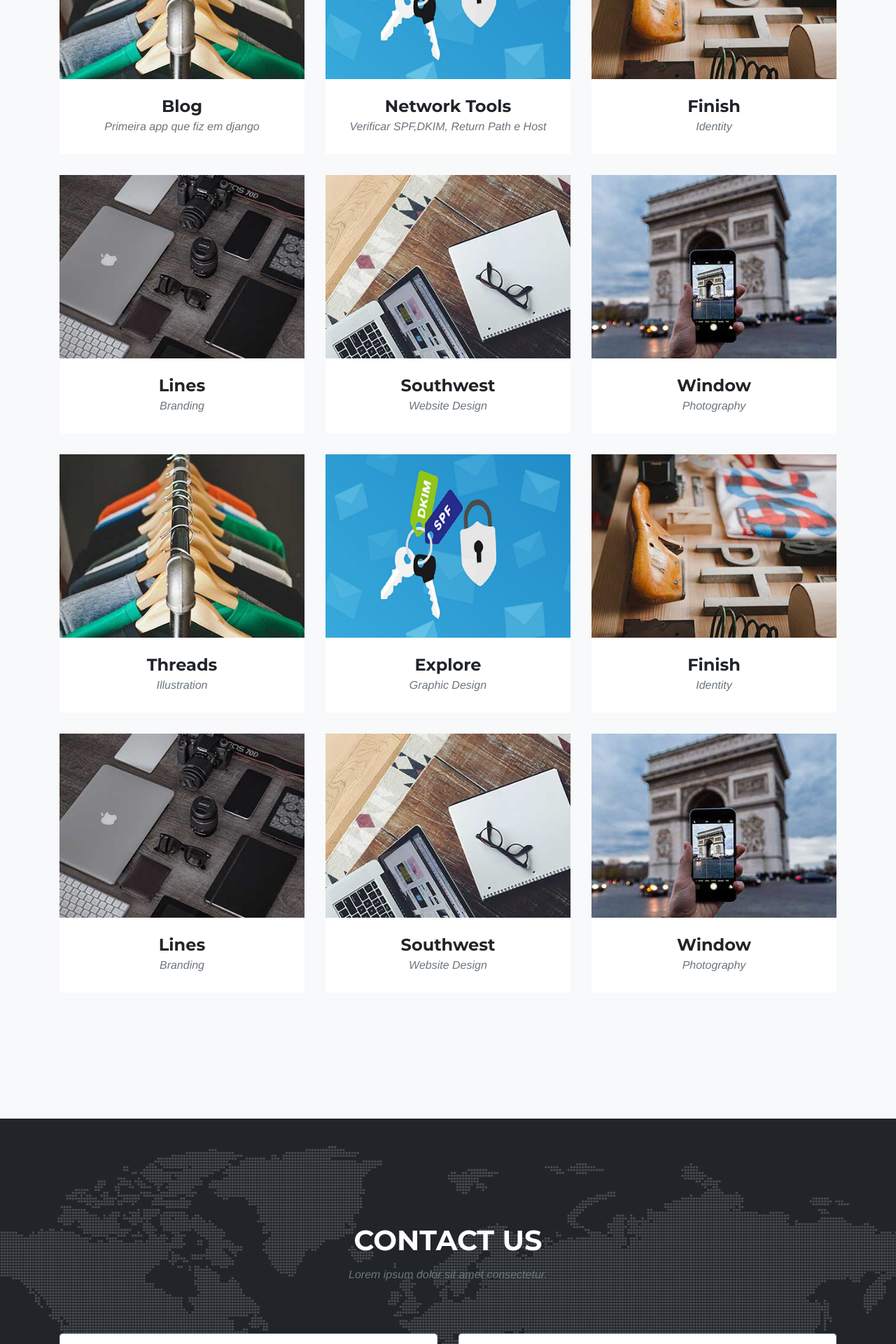
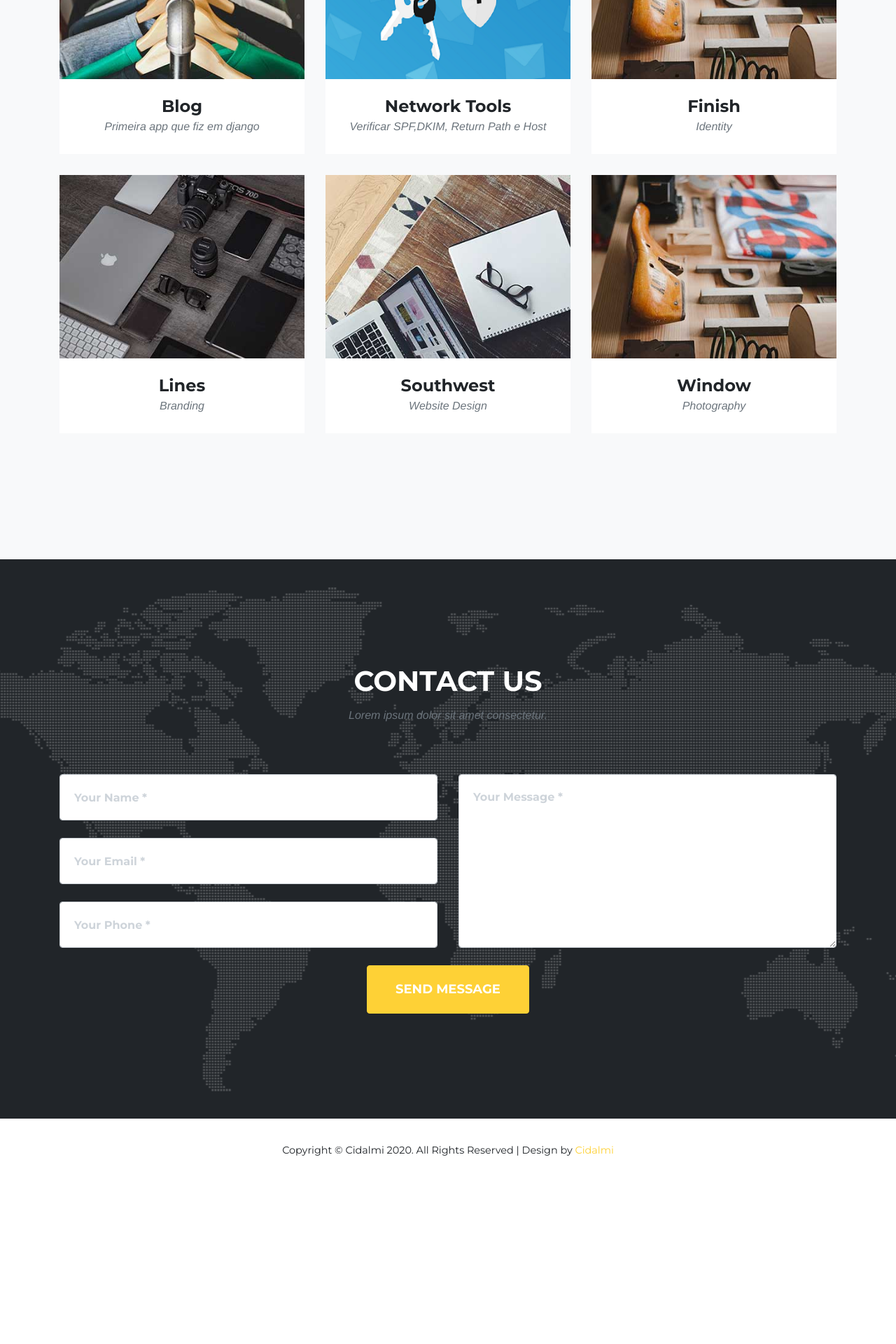
Before and after one commit to Cidalmi/python, a Django app: page / in a window 1280 px wide. Shown: the part 1955-3875 px from the top of the page at 70% size. After the commit the page ends 3606 px from the top, so only its background shows below. Run offline with Django 3.2, Linux system fonts and the light colour scheme; some libraries are stand-ins or nearby versions; some web fonts are replaced.

Commit message:
Edição HTML

```diff
--- a/home/templates/home/index.html
+++ b/home/templates/home/index.html
@@ -147,7 +147,7 @@
                   <i class="fa fa-plus fa-3x"></i>
                 </div>
               </div>
-              <img class="img-fluid" src="{% static 'img/portfolio/06-thumbnail.jpg' %}" alt="">
+              <img class="img-fluid" src="{% static 'img/portfolio/03-thumbnail.jpg' %}" alt="">
             </a>
             <div class="portfolio-caption">
               <h4>Window</h4>
@@ -155,92 +155,6 @@
             </div>
           </div>
         </div>
-        <div class="row">
-            <div class="col-md-4 col-sm-6 portfolio-item">
-              <a class="portfolio-link" href="#portfolioModal1">
-                <div class="portfolio-hover">
-                  <div class="portfolio-hover-content">
-                    <i class="fa fa-plus fa-3x"></i>
-                  </div>
-                </div>
-                <img class="img-fluid" src="{% static 'img/portfolio/01-thumbnail.jpg' %}" alt="">
-              </a>
-              <div class="portfolio-caption">
-                <h4>Threads</h4>
-                <p class="text-muted">Illustration</p>
-              </div>
-            </div>
-            <div class="col-md-4 col-sm-6 portfolio-item">
-              <a class="portfolio-link" href="#portfolioModal2">
-                <div class="portfolio-hover">
-                  <div class="portfolio-hover-content">
-                    <i class="fa fa-plus fa-3x"></i>
-                  </div>
-                </div>
-                <img class="img-fluid" src="{% static 'img/portfolio/02-thumbnail.png' %}" alt="">
-              </a>
-              <div class="portfolio-caption">
-                <h4>Explore</h4>
-                <p class="text-muted">Graphic Design</p>
-              </div>
-            </div>
-            <div class="col-md-4 col-sm-6 portfolio-item">
-              <a class="portfolio-link" href="#portfolioModal3">
-                <div class="portfolio-hover">
-                  <div class="portfolio-hover-content">
-                    <i class="fa fa-plus fa-3x"></i>
-                  </div>
-                </div>
-                <img class="img-fluid" src="{% static 'img/portfolio/03-thumbnail.jpg' %}" alt="">
-              </a>
-              <div class="portfolio-caption">
-                <h4>Finish</h4>
-                <p class="text-muted">Identity</p>
-              </div>
-            </div>
-            <div class="col-md-4 col-sm-6 portfolio-item">
-              <a class="portfolio-link" href="#portfolioModal4">
-                <div class="portfolio-hover">
-                  <div class="portfolio-hover-content">
-                    <i class="fa fa-plus fa-3x"></i>
-                  </div>
-                </div>
-                <img class="img-fluid" src="{% static 'img/portfolio/04-thumbnail.jpg' %}" alt="">
-              </a>
-              <div class="portfolio-caption">
-                <h4>Lines</h4>
-                <p class="text-muted">Branding</p>
-              </div>
-            </div>
-            <div class="col-md-4 col-sm-6 portfolio-item">
-              <a class="portfolio-link" href="#portfolioModal5">
-                <div class="portfolio-hover">
-                  <div class="portfolio-hover-content">
-                    <i class="fa fa-plus fa-3x"></i>
-                  </div>
-                </div>
-                <img class="img-fluid" src="{% static 'img/portfolio/05-thumbnail.jpg' %}" alt="">
-              </a>
-              <div class="portfolio-caption">
-                <h4>Southwest</h4>
-                <p class="text-muted">Website Design</p>
-              </div>
-            </div>
-            <div class="col-md-4 col-sm-6 portfolio-item">
-              <a class="portfolio-link" href="#portfolioModal6">
-                <div class="portfolio-hover">
-                  <div class="portfolio-hover-content">
-                    <i class="fa fa-plus fa-3x"></i>
-                  </div>
-                </div>
-                <img class="img-fluid" src="{% static 'img/portfolio/06-thumbnail.jpg' %}" alt="">
-              </a>
-              <div class="portfolio-caption">
-                <h4>Window</h4>
-                <p class="text-muted">Photography</p>
-              </div>
-            </div>
-          </div>
       </div>
     </section>
 
```
